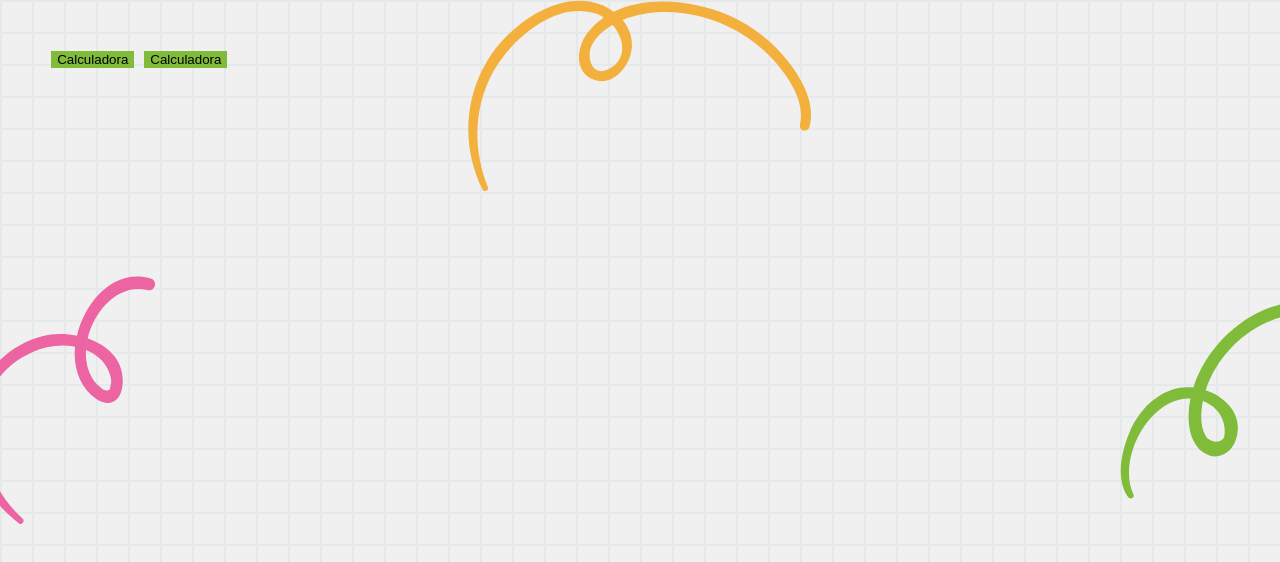
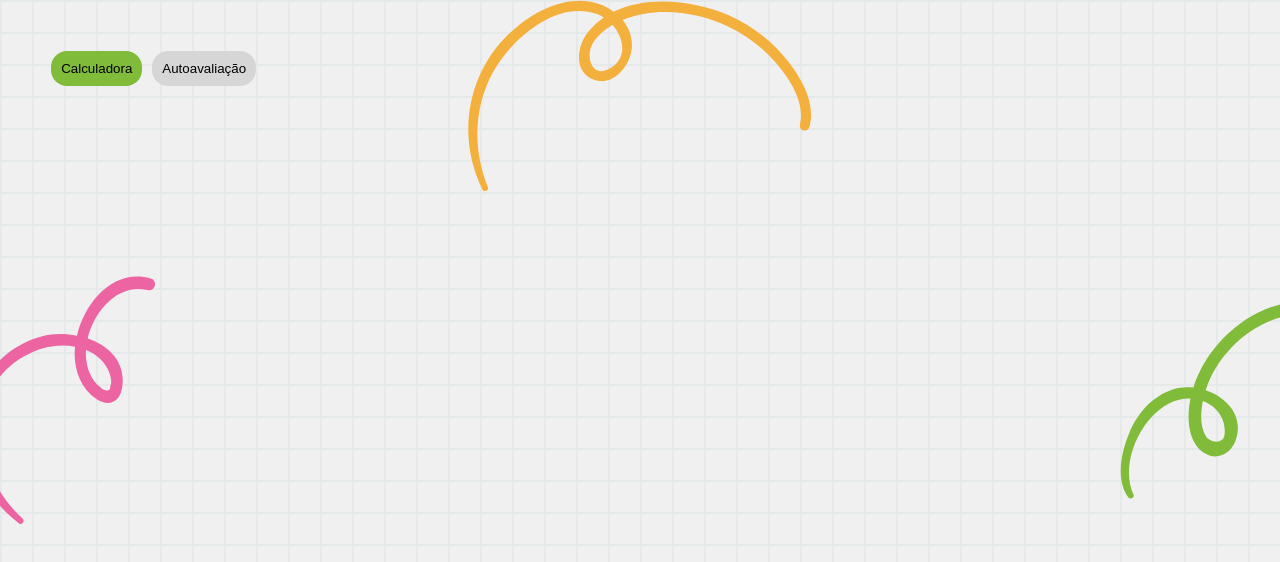
Before and after one commit to ipti/br.calculadora, a React (Create React App) app: page / in a window 1280 px wide. Shown: the top 562 px of the page. Built offline with nearby package versions, Linux system fonts and the light colour scheme.

Commit message:
implements typescript

```diff
--- a/src/Components/Buttons/button.tsx
+++ b/src/Components/Buttons/button.tsx
@@ -1,4 +1,4 @@
-import React from "react";
+import React, { useState } from "react";
 import { ButtonStyle } from "./style";
 
 
@@ -8,9 +8,23 @@ interface ButtonProps {
     type?: string
 }
 
+const isPrimary = (type: string | undefined) => {
+    if(type === "primary"){
+        return true
+    }
+    if(type === "secondary"){
+        return false
+    }
+
+}
+
+
+
 const Button: React.FC <ButtonProps> = ({ title, onClick, type }) => {
+
+
     return (
-        <ButtonStyle id={type} onClick={onClick}>
+        <ButtonStyle $primary={isPrimary(type)} onClick={onClick}>
             {title}
         </ButtonStyle>
     )
--- a/src/Components/Buttons/style.ts
+++ b/src/Components/Buttons/style.ts
@@ -1,16 +1,13 @@
 import { styled } from "styled-components";
 import styles from "../../Style";
 
-export const ButtonStyle = styled.button`
+export const ButtonStyle = styled.button<{ $primary?: boolean; }>`
     border: none;
     cursor: pointer;
     background-color: ${styles.colors.green};
+    padding: 10px;
+    border-radius: 16px;
+    background-color: ${props => props.$primary ? styles.colors.green : styles.colors.gray};
 
-    #primary {
-        background-color: ${styles.colors.green};
-    }
-    #secondary {
-        background-color: ${styles.colors.gray};
-    }
 
 `;
--- a/src/Components/Layout/index.tsx
+++ b/src/Components/Layout/index.tsx
@@ -28,7 +28,7 @@ const Layout = ({ children }: Props) => {
                 <Row>
                     <Button title={"Calculadora"} type="primary" />
                     <Padding />
-                    <Button title={"Calculadora"} type="secondary" />
+                    <Button title={"Autoavaliação"} type="secondary" />
                 </Row>
                 {children}
             </Container>
--- /dev/null
+++ b/src/Components/Subtract/index.tsx
@@ -0,0 +1,11 @@
+import { ContainerSubtract } from "./style";
+
+const Subtract = () => {
+    return(
+        <ContainerSubtract>
+
+        </ContainerSubtract>
+    )
+}
+
+export default Subtract;
--- /dev/null
+++ b/src/Components/Subtract/style.ts
@@ -0,0 +1,9 @@
+import { styled } from "styled-components";
+import background from "../../assets/images/Subtract.svg";
+
+export const ContainerSubtract = styled.div`
+    height: 100px;
+    width: 100px;
+    background-image: ${background};
+
+`;
--- a/src/Pages/Home/index.tsx
+++ b/src/Pages/Home/index.tsx
@@ -1,10 +1,11 @@
 import React from "react";
 import Layout from "../../Components/Layout";
+import Subtract from "../../Components/Subtract";
 
 const Homepage = () => {
     return (
         <Layout>
-
+            <Subtract />
         </Layout>
     )
 }
```
Also changed, not shown: src/assets/images/Subtract.svg (added).
